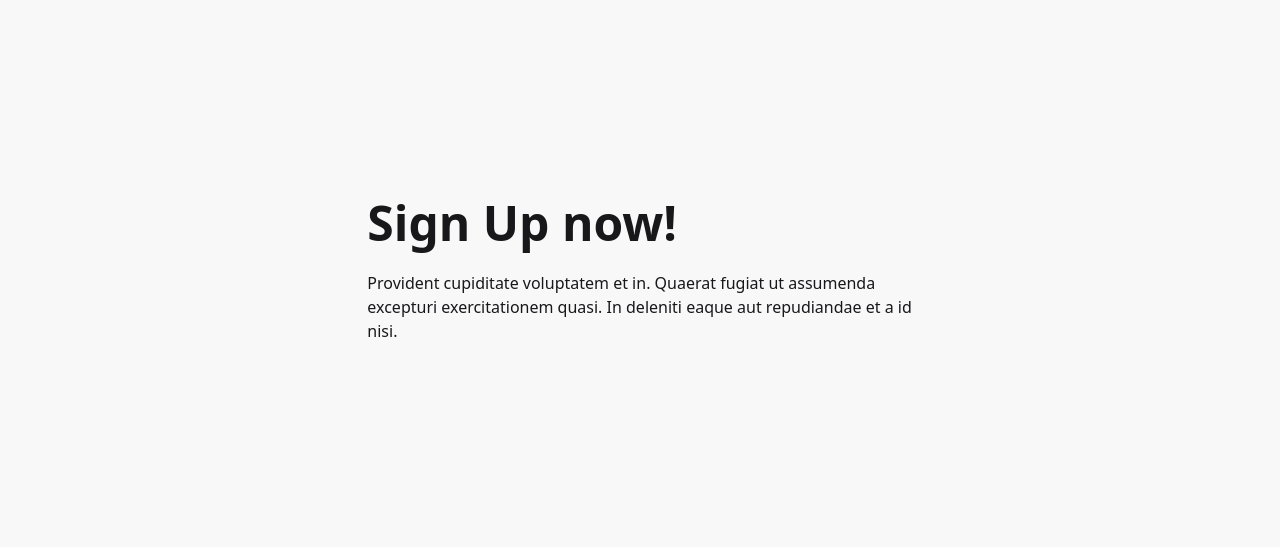
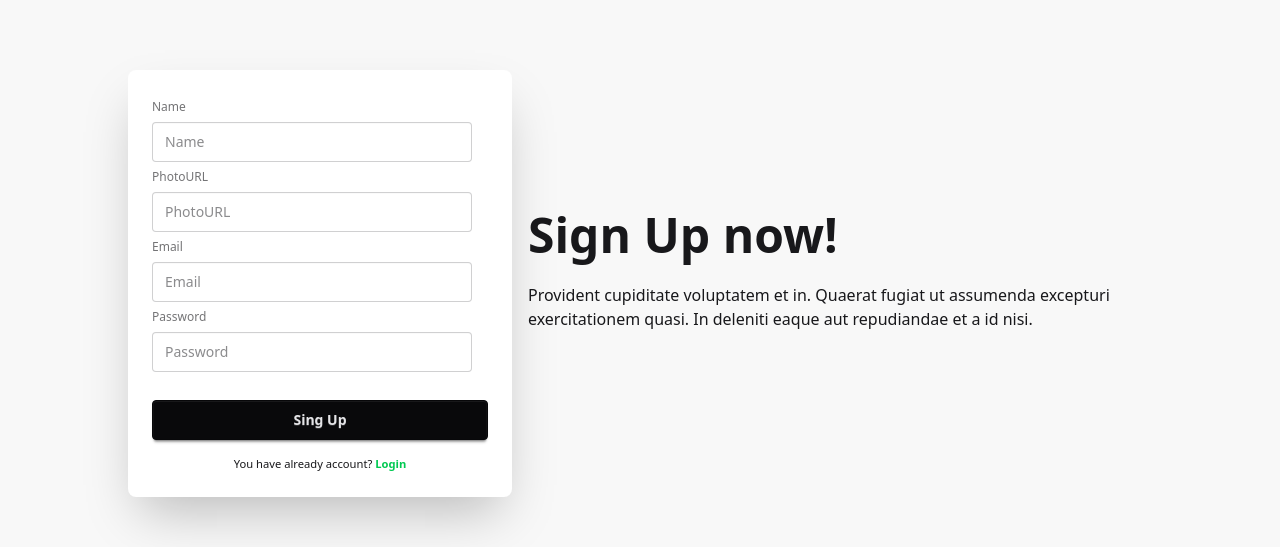
Before and after one commit to hkrobinbrother/cafe-ali-client, a React (Vite) app: page /signup in a window 1280 px wide. Shown: the part 225-772 px from the top of the page. Built offline with nearby package versions, Linux system fonts and the light colour scheme; no server answers.

Commit message:
adding the changed code

```diff
--- a/src/Pages/SignUp/SignUp.jsx
+++ b/src/Pages/SignUp/SignUp.jsx
@@ -60,7 +60,7 @@ const SignUp = () => {
               et a id nisi.
             </p>
           </div>
-          {/* <div className="card bg-base-100 md:w-1/2 max-w-sm shrink-0 shadow-2xl">
+          <div className="card bg-base-100 md:w-1/2 max-w-sm shrink-0 shadow-2xl">
             <div className="card-body">
               <form onSubmit={handleSubmit(onSubmit)} className="fieldset">
                 <label className="label">Name</label>
@@ -137,7 +137,7 @@ const SignUp = () => {
                 </small>
               </p>
             </div>
-          </div> */}
+          </div>
         </div>
       </div>
     </>
```
